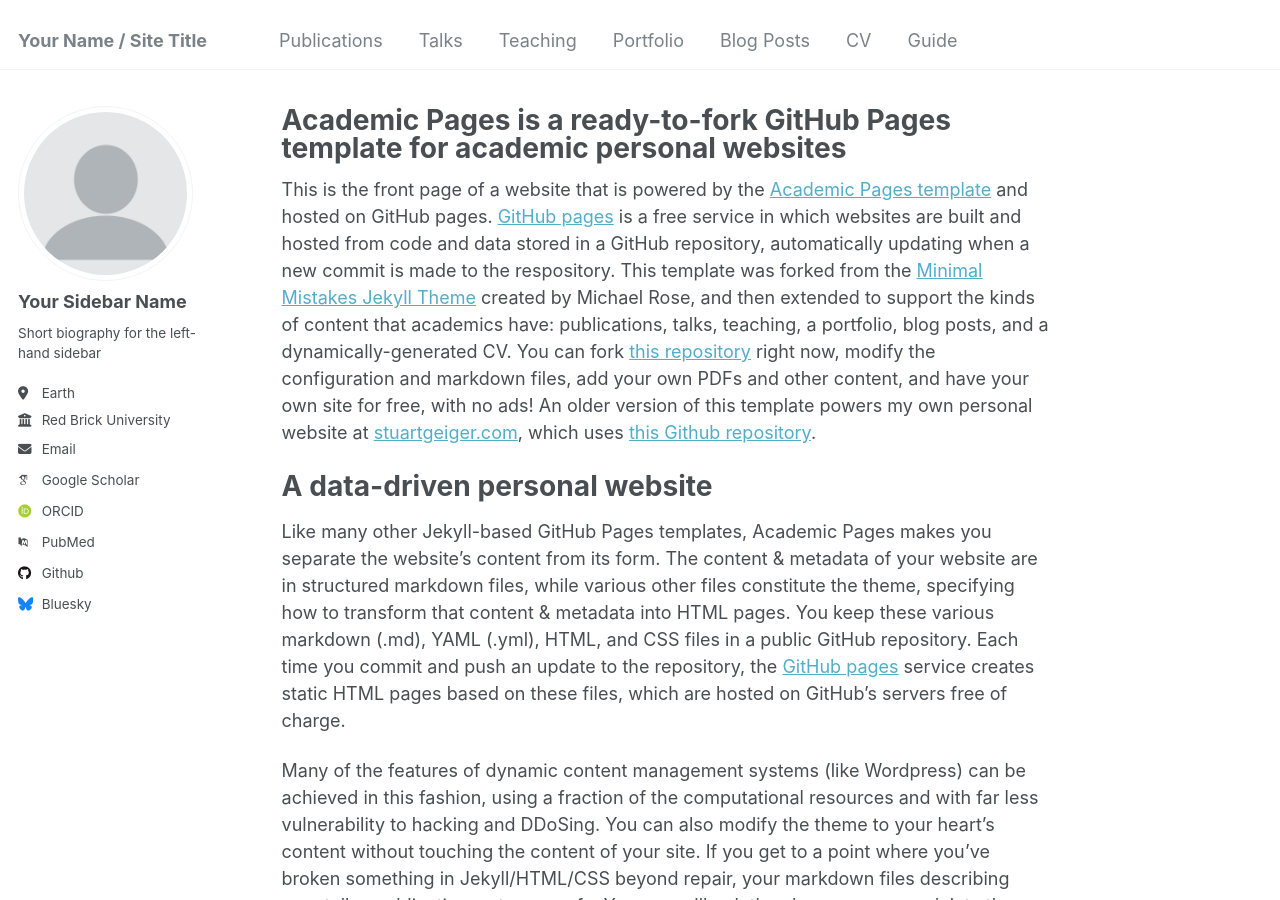
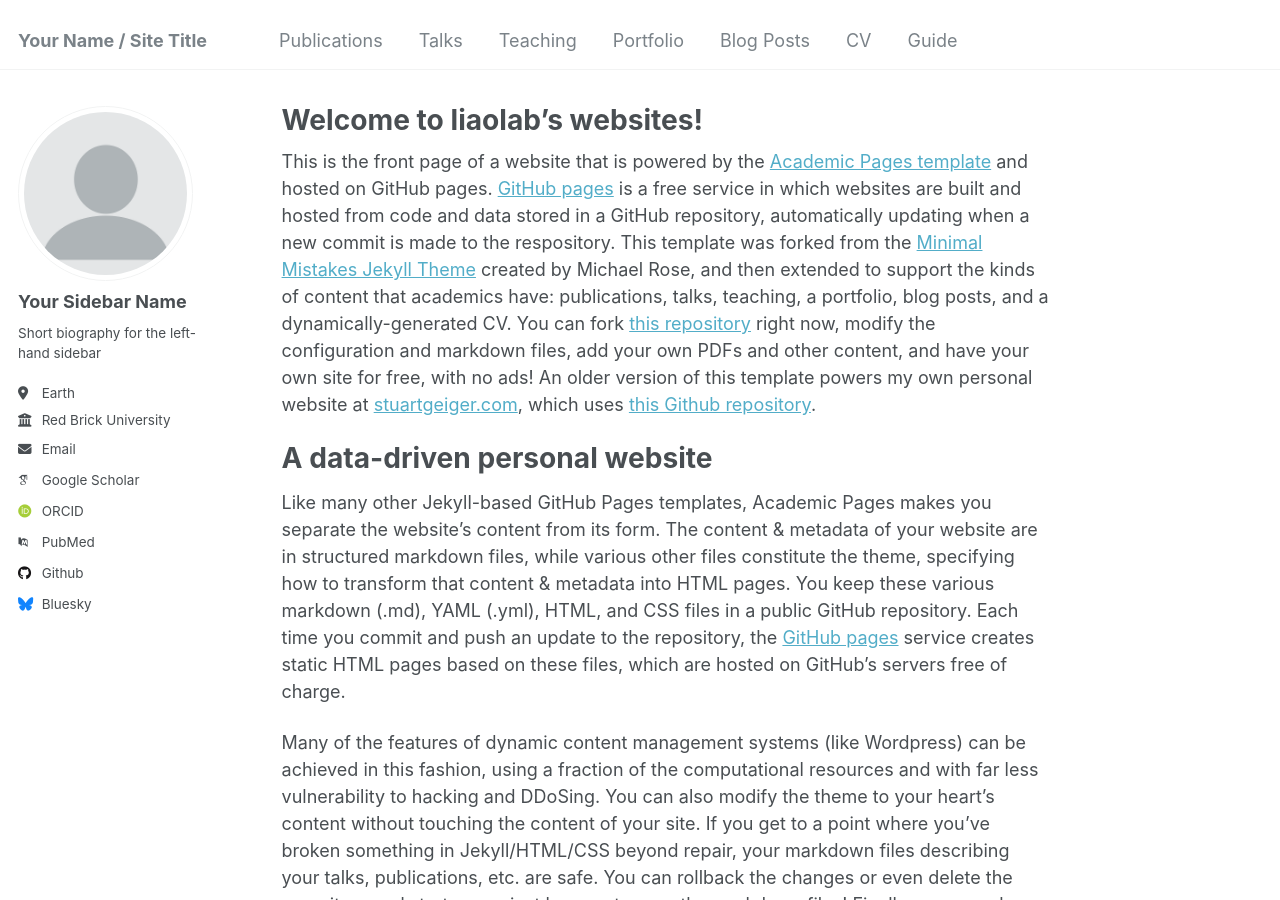
Before and after one commit to guosh55/liaolab.github.io, a Jekyll site: the page built from _pages/about.md, in a window 1280 px wide and 900 px high. Built offline with Jekyll 4.4.1, drawn with Linux system fonts in a browser that asks for light colours; some web fonts are replaced.

Commit message:
Update about.md

```diff
--- a/_pages/about.md
+++ b/_pages/about.md
@@ -1,6 +1,6 @@
 ---
 permalink: /
-title: "Academic Pages is a ready-to-fork GitHub Pages template for academic personal websites"
+title: "Welcome to liaolab's websites!"
 author_profile: true
 redirect_from:
   - /about/
```
